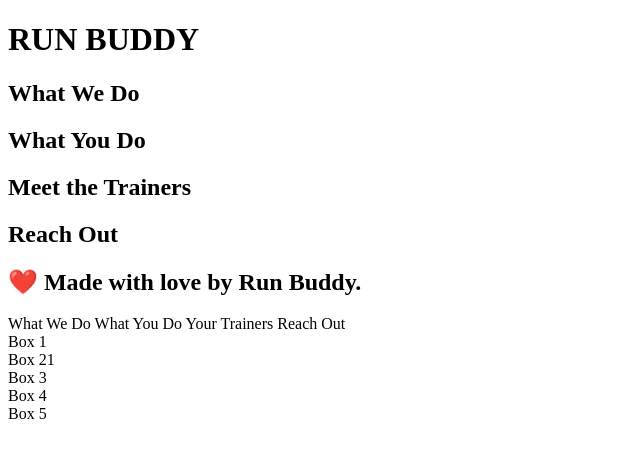
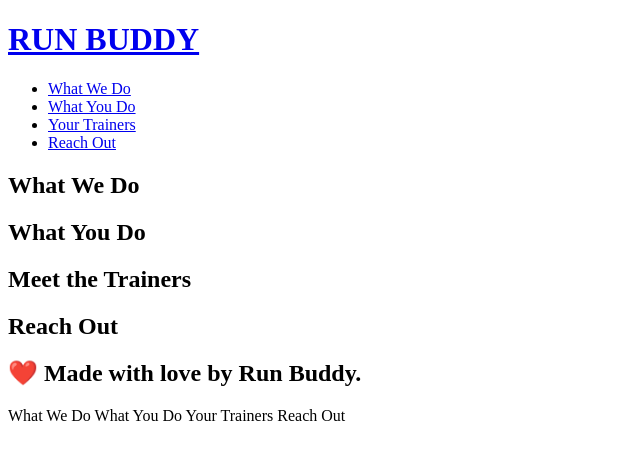
Before and after one commit to mariamv29/run-buddy, a plain HTML site: page index.html in a window 1280 px wide. Shown: the whole page, without its empty margins (0-640 px from the left). Drawn offline with Linux system fonts and the light colour scheme.

Commit message:
second commit

```diff
--- a/index.html
+++ b/index.html
@@ -7,8 +7,26 @@
     <body>
       <!--navigation-->
       <header>
-            <h1>RUN BUDDY</h1>
-        </header>
+        <h1>
+          <a href="/">RUN BUDDY</a>
+        </h1>
+        <nav>
+          <ul>
+            <li>
+              <a href="#what-we-do">What We Do</a>
+            </li>
+            <li>
+              <a href="#what-you-do">What You Do</a>
+            </li>
+            <li>
+              <a href="#your-trainers">Your Trainers</a>
+            </li>
+            <li>
+              <a href="#reach-out">Reach Out</a>
+            </li>
+          </ul>
+        </nav>
+      </header>
 
       <!-- hero/jumbotron-->
         <section>
@@ -40,17 +58,3 @@
         </footer>
         What We Do What You Do Your Trainers Reach Out
     </body>
-
-    <div>Box 1</div>
-
-    <div>
-            Box 21
-
-            <div>
-                Box 3
-
-                <div>Box 4</div>
-                <div>Box 5</div>
-            </div>
-        </div>
-</html>
```
